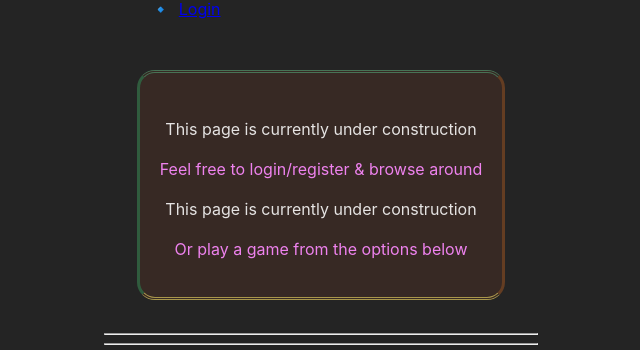
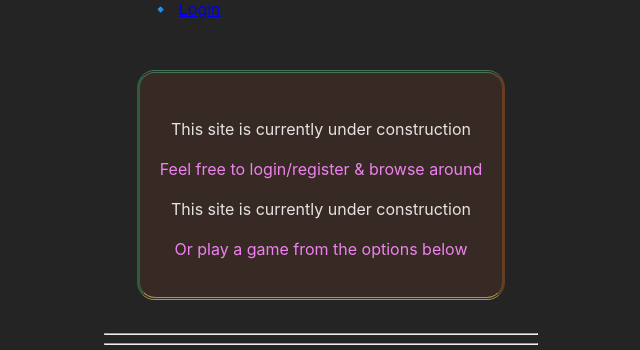
Before and after one commit to anickacodes/journal_app, a React (Vite) app: page / in a window 1280 px wide. Shown: the part 120-470 px from the top of the page, without its empty margins (319-959 px from the left). Built offline with nearby package versions, Linux system fonts and the light colour scheme.

Commit message:
intentional wording

```diff
--- a/src/components/Home.jsx
+++ b/src/components/Home.jsx
@@ -10,10 +10,10 @@ const Home = () => {
       <div className="home_container">
         <div className="intro" />
         <br />
-        This page is currently under construction
+        This site is currently under construction
         <br />
         <p style={{color: 'violet'}}>Feel free to login/register & browse around</p>
-        This page is currently under construction
+        This site is currently under construction
         <br />
         <p style={{color: 'violet'}}>Or play a game from the options below</p>
       </div>
```
